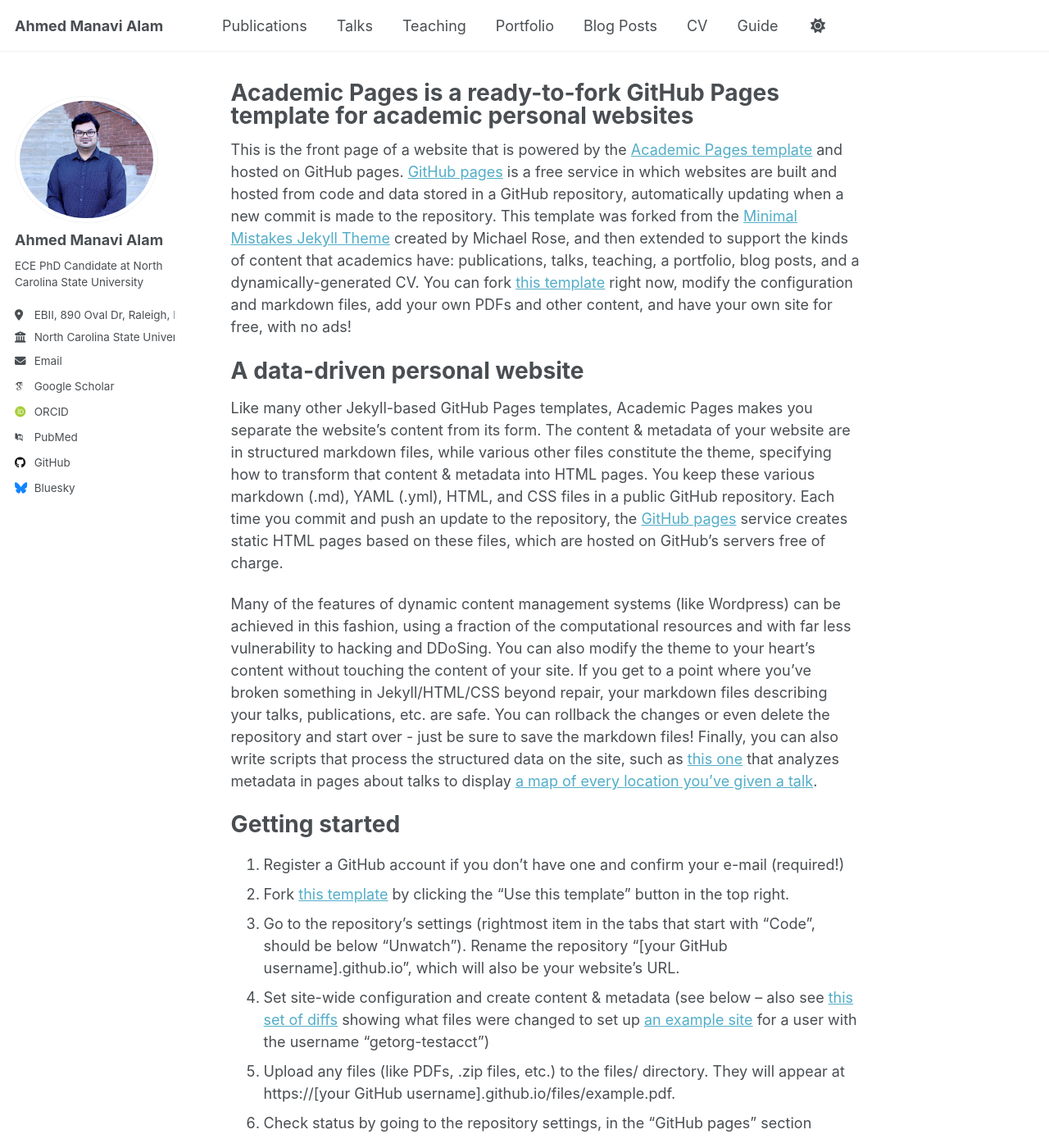
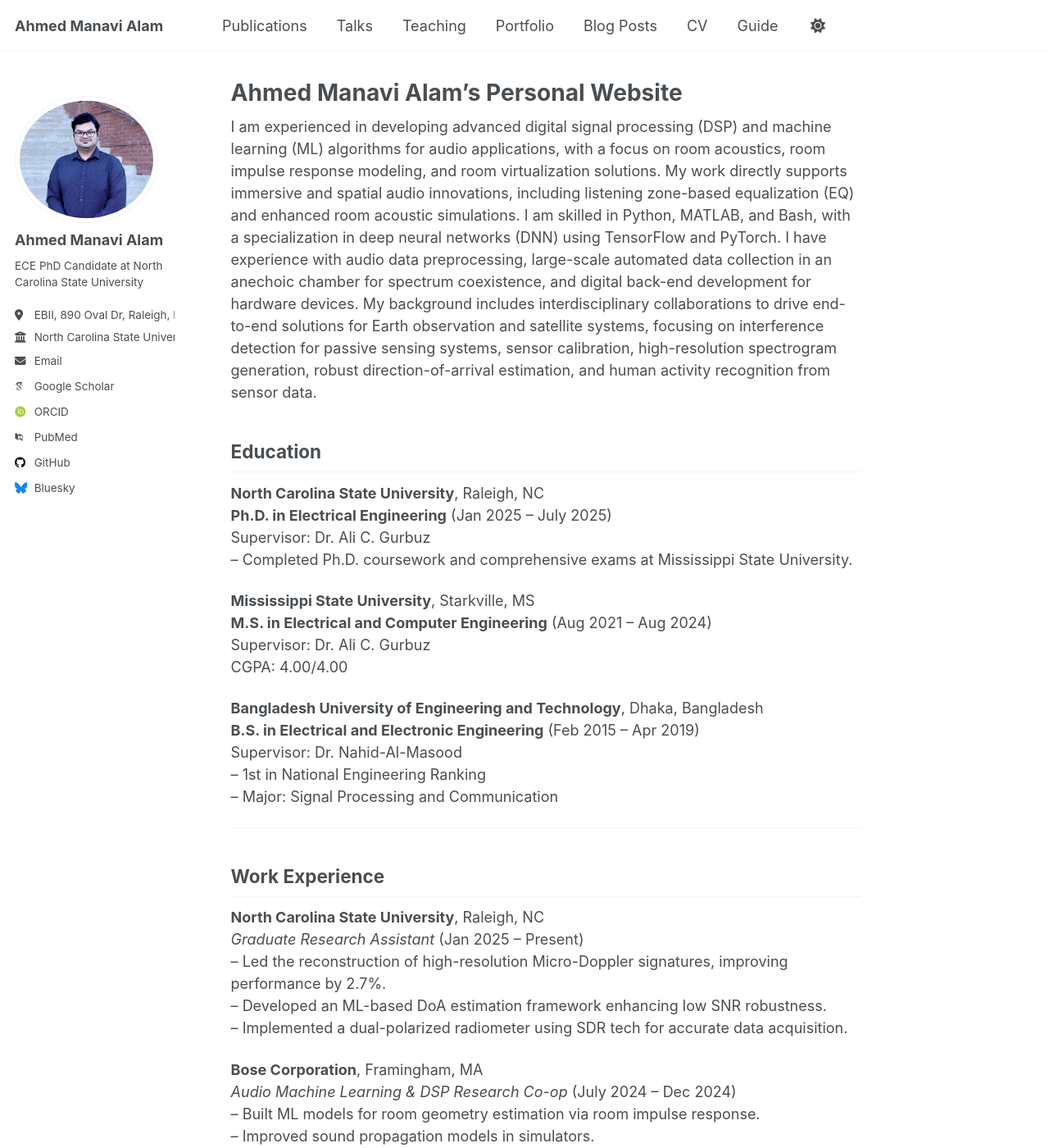
Before and after one commit to ahmed-manavi/ahmed-manavi.github.io, a Jekyll site: the page built from _pages/about.md, in a window 1280 px wide and 1400 px high. Shown: the whole window at 82% size. Built offline with Jekyll 4.4.1, drawn with Linux system fonts in a browser that asks for light colours; some web fonts are replaced; some of the changed text lies outside the part shown.

Commit message:
Update about.md

```diff
--- a/_pages/about.md
+++ b/_pages/about.md
@@ -1,49 +1,66 @@
 ---
 permalink: /
-title: "Academic Pages is a ready-to-fork GitHub Pages template for academic personal websites"
+title: "Ahmed Manavi Alam's Personal Website"
 author_profile: true
 redirect_from:
   - /about/
   - /about.html
 ---
 
-This is the front page of a website that is powered by the [Academic Pages template](https://github.com/academicpages/academicpages.github.io) and hosted on GitHub pages. [GitHub pages](https://pages.github.com) is a free service in which websites are built and hosted from code and data stored in a GitHub repository, automatically updating when a new commit is made to the repository. This template was forked from the [Minimal Mistakes Jekyll Theme](https://mmistakes.github.io/minimal-mistakes/) created by Michael Rose, and then extended to support the kinds of content that academics have: publications, talks, teaching, a portfolio, blog posts, and a dynamically-generated CV. You can fork [this template](https://github.com/academicpages/academicpages.github.io) right now, modify the configuration and markdown files, add your own PDFs and other content, and have your own site for free, with no ads!
+I am experienced in developing advanced digital signal processing (DSP) and machine learning (ML) algorithms for audio applications, with a focus on room acoustics, room impulse response modeling, and room virtualization solutions. My work directly supports immersive and spatial audio innovations, including listening zone-based equalization (EQ) and enhanced room acoustic simulations. I am skilled in Python, MATLAB, and Bash, with a specialization in deep neural networks (DNN) using TensorFlow and PyTorch. I have experience with audio data preprocessing, large-scale automated data collection in an anechoic chamber for spectrum coexistence, and digital back-end development for hardware devices. My background includes interdisciplinary collaborations to drive end-to-end solutions for Earth observation and satellite systems, focusing on interference detection for passive sensing systems, sensor calibration, high-resolution spectrogram generation, robust direction-of-arrival estimation, and human activity recognition from sensor data.
 
-A data-driven personal website
-======
-Like many other Jekyll-based GitHub Pages templates, Academic Pages makes you separate the website's content from its form. The content & metadata of your website are in structured markdown files, while various other files constitute the theme, specifying how to transform that content & metadata into HTML pages. You keep these various markdown (.md), YAML (.yml), HTML, and CSS files in a public GitHub repository. Each time you commit and push an update to the repository, the [GitHub pages](https://pages.github.com/) service creates static HTML pages based on these files, which are hosted on GitHub's servers free of charge.
+## Education
 
-Many of the features of dynamic content management systems (like Wordpress) can be achieved in this fashion, using a fraction of the computational resources and with far less vulnerability to hacking and DDoSing. You can also modify the theme to your heart's content without touching the content of your site. If you get to a point where you've broken something in Jekyll/HTML/CSS beyond repair, your markdown files describing your talks, publications, etc. are safe. You can rollback the changes or even delete the repository and start over - just be sure to save the markdown files! Finally, you can also write scripts that process the structured data on the site, such as [this one](https://github.com/academicpages/academicpages.github.io/blob/master/talkmap.ipynb) that analyzes metadata in pages about talks to display [a map of every location you've given a talk](https://academicpages.github.io/talkmap.html).
+**North Carolina State University**, Raleigh, NC
+**Ph.D. in Electrical Engineering** (Jan 2025 – July 2025)
+Supervisor: Dr. Ali C. Gurbuz
+– Completed Ph.D. coursework and comprehensive exams at Mississippi State University.
 
-Getting started
-======
-1. Register a GitHub account if you don't have one and confirm your e-mail (required!)
-1. Fork [this template](https://github.com/academicpages/academicpages.github.io) by clicking the "Use this template" button in the top right.
-1. Go to the repository's settings (rightmost item in the tabs that start with "Code", should be below "Unwatch"). Rename the repository "[your GitHub username].github.io", which will also be your website's URL.
-1. Set site-wide configuration and create content & metadata (see below -- also see [this set of diffs](http://archive.is/3TPas) showing what files were changed to set up [an example site](https://getorg-testacct.github.io) for a user with the username "getorg-testacct")
-1. Upload any files (like PDFs, .zip files, etc.) to the files/ directory. They will appear at https://[your GitHub username].github.io/files/example.pdf.
-1. Check status by going to the repository settings, in the "GitHub pages" section
+**Mississippi State University**, Starkville, MS
+**M.S. in Electrical and Computer Engineering** (Aug 2021 – Aug 2024)
+Supervisor: Dr. Ali C. Gurbuz
+CGPA: 4.00/4.00
 
-Site-wide configuration
-------
-The main configuration file for the site is in the base directory in [_config.yml](https://github.com/academicpages/academicpages.github.io/blob/master/_config.yml), which defines the content in the sidebars and other site-wide features. You will need to replace the default variables with ones about yourself and your site's github repository. The configuration file for the top menu is in [_data/navigation.yml](https://github.com/academicpages/academicpages.github.io/blob/master/_data/navigation.yml). For example, if you don't have a portfolio or blog posts, you can remove those items from that navigation.yml file to remove them from the header.
+**Bangladesh University of Engineering and Technology**, Dhaka, Bangladesh
+**B.S. in Electrical and Electronic Engineering** (Feb 2015 – Apr 2019)
+Supervisor: Dr. Nahid-Al-Masood
+– 1st in National Engineering Ranking
+– Major: Signal Processing and Communication
 
-Create content & metadata
-------
-For site content, there is one markdown file for each type of content, which are stored in directories like _publications, _talks, _posts, _teaching, or _pages. For example, each talk is a markdown file in the [_talks directory](https://github.com/academicpages/academicpages.github.io/tree/master/_talks). At the top of each markdown file is structured data in YAML about the talk, which the theme will parse to do lots of cool stuff. The same structured data about a talk is used to generate the list of talks on the [Talks page](https://academicpages.github.io/talks), each [individual page](https://academicpages.github.io/talks/2012-03-01-talk-1) for specific talks, the talks section for the [CV page](https://academicpages.github.io/cv), and the [map of places you've given a talk](https://academicpages.github.io/talkmap.html) (if you run this [python file](https://github.com/academicpages/academicpages.github.io/blob/master/talkmap.py) or [Jupyter notebook](https://github.com/academicpages/academicpages.github.io/blob/master/talkmap.ipynb), which creates the HTML for the map based on the contents of the _talks directory).
+---
 
-**Markdown generator**
+## Work Experience
 
-The repository includes [a set of Jupyter notebooks](https://github.com/academicpages/academicpages.github.io/tree/master/markdown_generator
-) that converts a CSV containing structured data about talks or presentations into individual markdown files that will be properly formatted for the Academic Pages template. The sample CSVs in that directory are the ones I used to create my own personal website at stuartgeiger.com. My usual workflow is that I keep a spreadsheet of my publications and talks, then run the code in these notebooks to generate the markdown files, then commit and push them to the GitHub repository.
+**North Carolina State University**, Raleigh, NC
+*Graduate Research Assistant* (Jan 2025 – Present)
+– Led the reconstruction of high-resolution Micro-Doppler signatures, improving performance by 2.7%.
+– Developed an ML-based DoA estimation framework enhancing low SNR robustness.
+– Implemented a dual-polarized radiometer using SDR tech for accurate data acquisition.
 
-How to edit your site's GitHub repository
-------
-Many people use a git client to create files on their local computer and then push them to GitHub's servers. If you are not familiar with git, you can directly edit these configuration and markdown files directly in the github.com interface. Navigate to a file (like [this one](https://github.com/academicpages/academicpages.github.io/blob/master/_talks/2012-03-01-talk-1.md) and click the pencil icon in the top right of the content preview (to the right of the "Raw | Blame | History" buttons). You can delete a file by clicking the trashcan icon to the right of the pencil icon. You can also create new files or upload files by navigating to a directory and clicking the "Create new file" or "Upload files" buttons.
+**Bose Corporation**, Framingham, MA
+*Audio Machine Learning & DSP Research Co-op* (July 2024 – Dec 2024)
+– Built ML models for room geometry estimation via room impulse response.
+– Improved sound propagation models in simulators.
+– Optimized audio data pipelines with cross-functional teams.
 
-Example: editing a markdown file for a talk
-![Editing a markdown file for a talk](/images/editing-talk.png)
+**Mississippi State University**, Starkville, MS
+*Graduate Research Assistant, IMPRESS* (Sep 2023 – June 2024)
+– Created a deep learning RFI mitigation algorithm for satellite systems.
+– Built a spectrum coexistence testbed and coded in C/C++ and MATLAB.
+– Calibrated radiometers from I/Q samples using DSP & ML techniques.
 
-For more info
-------
-More info about configuring Academic Pages can be found in [the guide](https://academicpages.github.io/markdown/), the [growing wiki](https://github.com/academicpages/academicpages.github.io/wiki), and you can always [ask a question on GitHub](https://github.com/academicpages/academicpages.github.io/discussions). The [guides for the Minimal Mistakes theme](https://mmistakes.github.io/minimal-mistakes/docs/configuration/) (which this theme was forked from) might also be helpful.
+**High Performance Computing Collaboratory**, Starkville, MS
+*Machine Learning Intern, GRI* (June 2023 – Aug 2023)
+– Designed a CNN-based crop classification model using Sentinel-2 data.
+– Implemented advanced preprocessing and phenology metrics.
+– Reached 85% accuracy in crop mapping.
+
+**Mississippi State University**, Starkville, MS
+*Graduate Research Assistant, IMPRESS* (Aug 2021 – May 2023)
+– Estimated antenna temperature with 95% accuracy via CNN-based models.
+– Improved global interference detection by 3.13%.
+
+**Daffodil International University**, Dhaka, Bangladesh
+*Lecturer, Electrical and Telecommunication Engineering* (Sep 2019 – Jul 2021)
+– Taught advanced DSP and ML courses.
+– Supervised undergraduate research and thesis projects.
```
